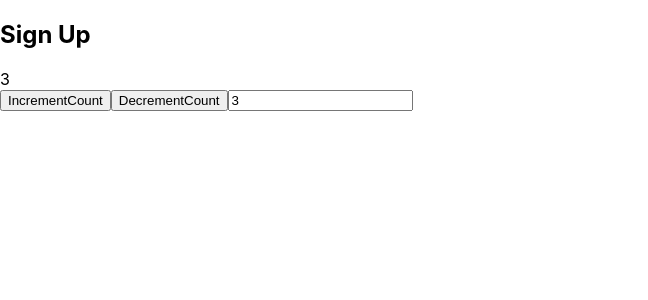
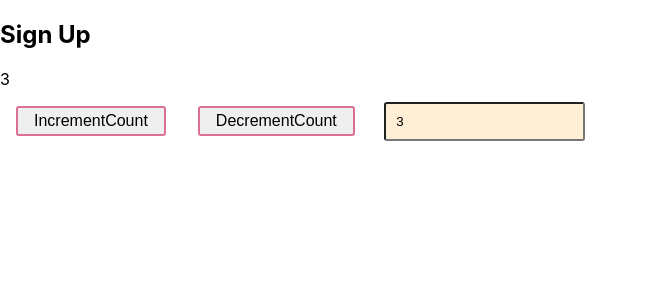
Before and after one commit to ManviSharma09/sample-react-app, a React (Create React App) app: page /signUp in a window 1280 px wide. Shown: the top 300 px of the page, without its empty margins (0-648 px from the left). Built offline with nearby package versions, Linux system fonts and the light colour scheme.

Commit message:
implemented basic styled components

```diff
--- a/src/routes/SignUp/index.js
+++ b/src/routes/SignUp/index.js
@@ -5,6 +5,25 @@ import {
   DECREMENT_COUNT,
   SET_COUNT
 } from "../../reducers/constants";
+import styled from "styled-components";
+
+const Button = styled.button`
+  background: "white";
+  color: "white";
+  font-size: 1em;
+  margin: 1em;
+  padding: 0.25em 1em;
+  border: 2px solid palevioletred;
+  border-radius: 3px;
+`;
+
+const Input = styled.input`
+  padding: 0.75em;
+  margin: 1em;
+  color: "red";
+  background: papayawhip;
+  border-radius: 3px;
+`;
 
 const SignUp = () => {
   const { count } = useSelector(state => ({ count: state.photoEditor.count }));
@@ -19,9 +38,9 @@ const SignUp = () => {
     <div>
       <h2>Sign Up</h2>
       <div>{count}</div>
-      <button onClick={increment}>IncrementCount</button>
-      <button onClick={decrement}>DecrementCount</button>
-      <input type="number" onChange={setCount} value={count} />
+      <Button onClick={increment}>IncrementCount</Button>
+      <Button onClick={decrement}>DecrementCount</Button>
+      <Input type="number" onChange={setCount} value={count} />
     </div>
   );
 };
```
